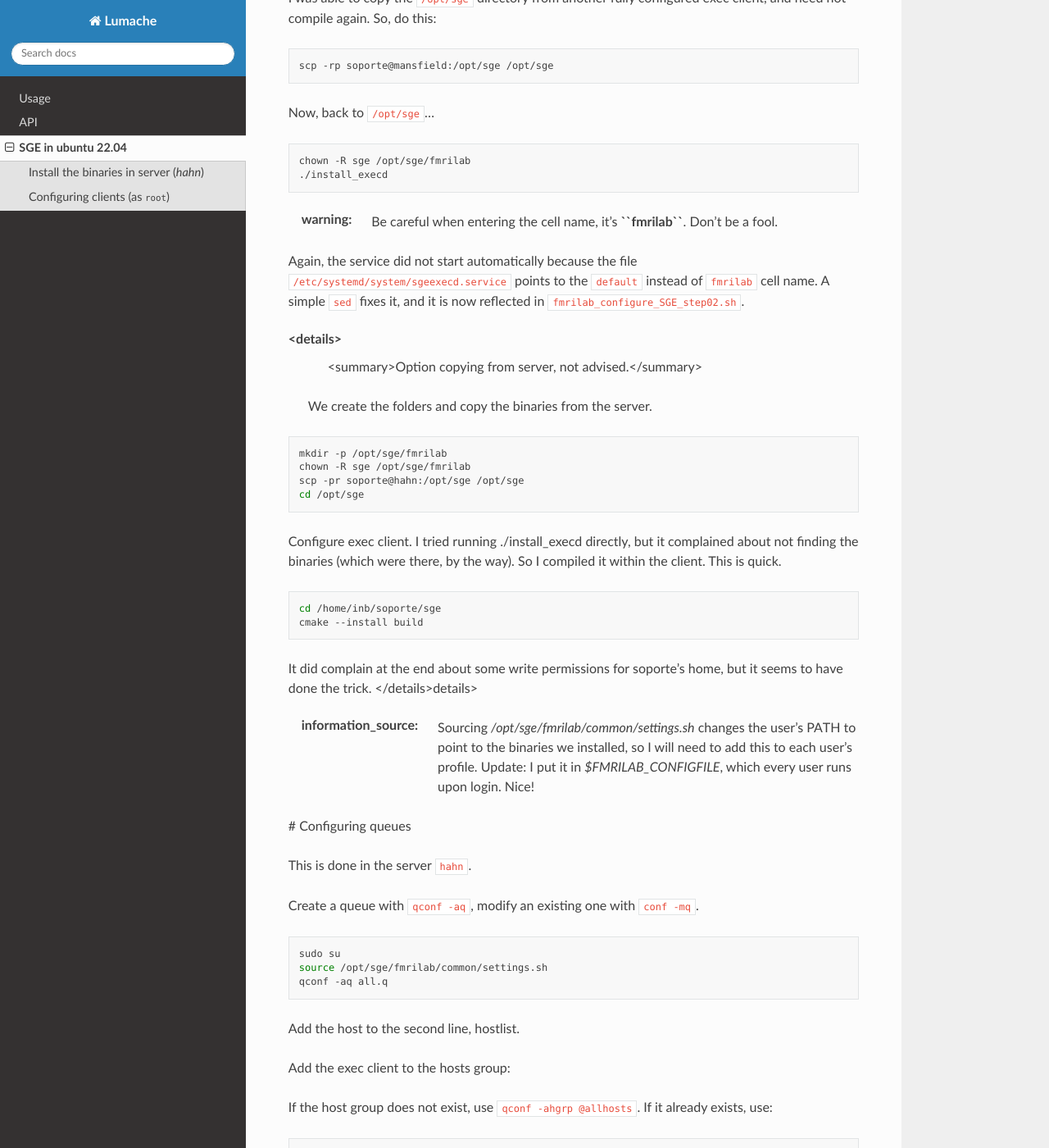
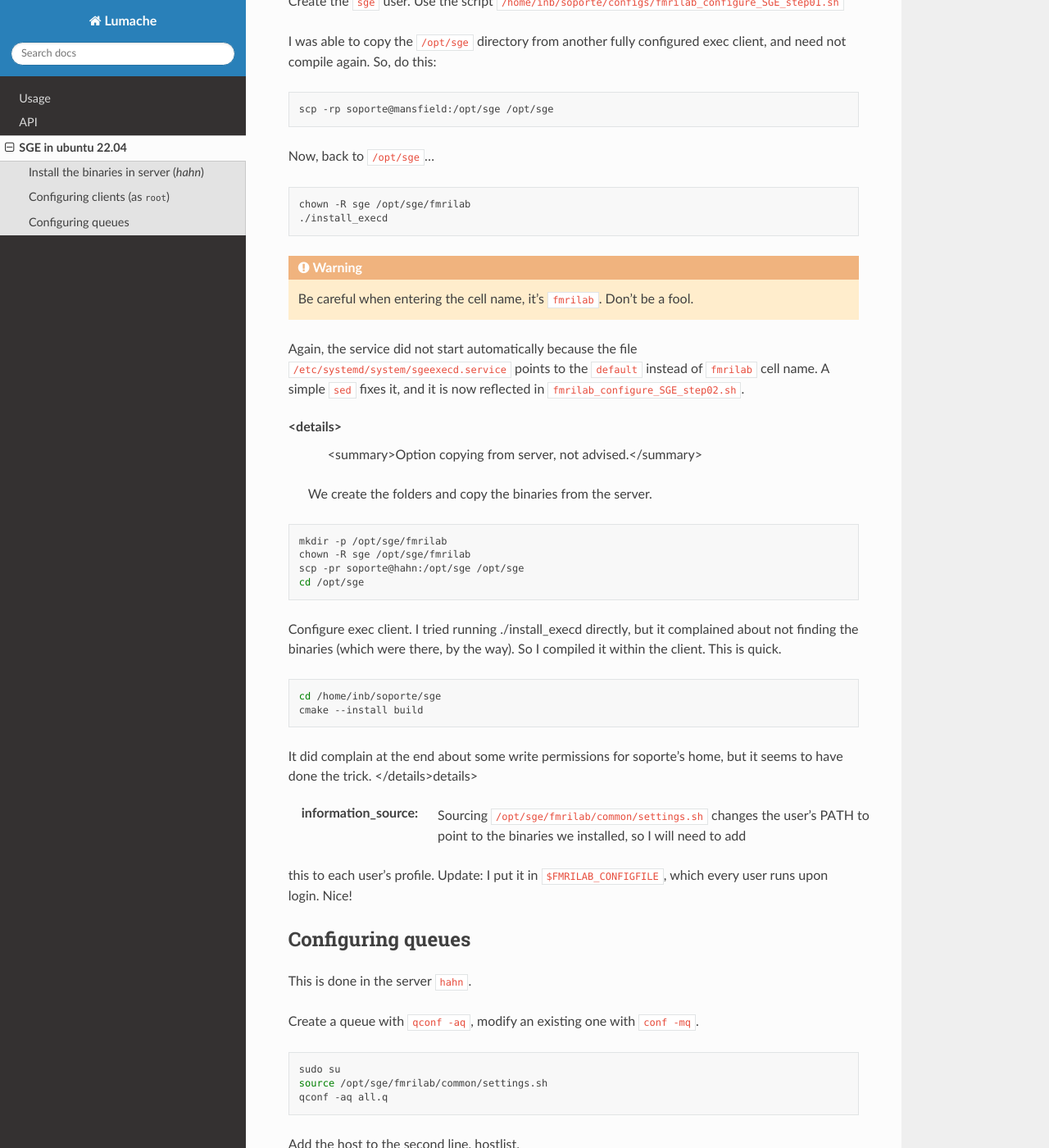
Before and after one commit to matecom57/santosg57-cluster, a Sphinx documentation site: the page built from docs/source/configs-master/SGE_in_ubuntu22-04.rst, in a window 1280 px wide and 1400 px high, scrolled down 2536 px. Shown: the whole window at 82% size. Built offline with Sphinx 7.4.7 and the Read the Docs theme 3.1.0, drawn with Linux system fonts in a browser that asks for light colours.

```diff
--- a/docs/source/configs-master/SGE_in_ubuntu22-04.rst
+++ b/docs/source/configs-master/SGE_in_ubuntu22-04.rst
@@ -84,7 +84,7 @@ Finally, prepare and configure `hahn` as submit host
 Configuring clients (as ``root``)
 -------------------------------
 
-:warning: (don't forget to use ``qconf -ah CLIENTNAME`` in the server before you go any further.)
+.. warning:: (don't forget to use ``qconf -ah CLIENTNAME`` in the server before you go any further.)
 
 Create the ``sge`` user. Use the script ``/home/inb/soporte/configs/fmrilab_configure_SGE_step01.sh``
 
@@ -102,7 +102,7 @@ Now, back to ``/opt/sge``...
     chown -R sge /opt/sge/fmrilab
     ./install_execd
 
-:warning: Be careful when entering the cell name, it's **``fmrilab``**. Don't be a fool.
+.. warning:: Be careful when entering the cell name, it's ``fmrilab``. Don't be a fool.
 
 
 Again, the service did not start automatically because the file ``/etc/systemd/system/sgeexecd.service`` points to the ``default`` instead of ``fmrilab``
@@ -134,9 +134,11 @@ It did complain at the end about some write permissions for soporte's home, but
 </details>details>
 
 
-:information_source: Sourcing `/opt/sge/fmrilab/common/settings.sh` changes the user's PATH to point to the binaries we installed, so I will need to add this to each user's profile. Update: I put it in `$FMRILAB_CONFIGFILE`, which every user runs upon login. Nice!
+:information_source: Sourcing ``/opt/sge/fmrilab/common/settings.sh`` changes the user's PATH to point to the binaries we installed, so I will need to add
+this to each user's profile. Update: I put it in ``$FMRILAB_CONFIGFILE``, which every user runs upon login. Nice!
 
-# Configuring queues
+Configuring queues
+------------------
 
 This is done in the server ``hahn``.
 
```
